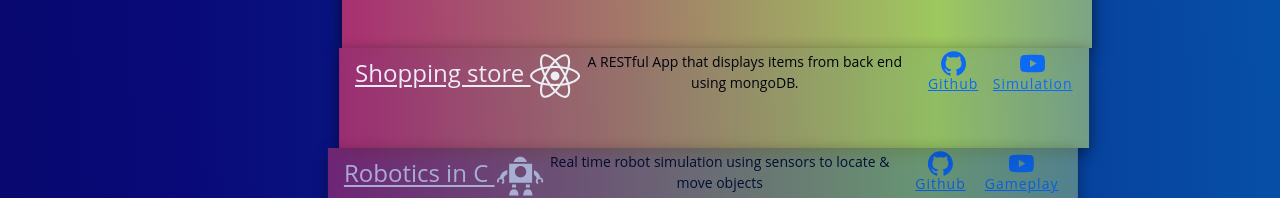
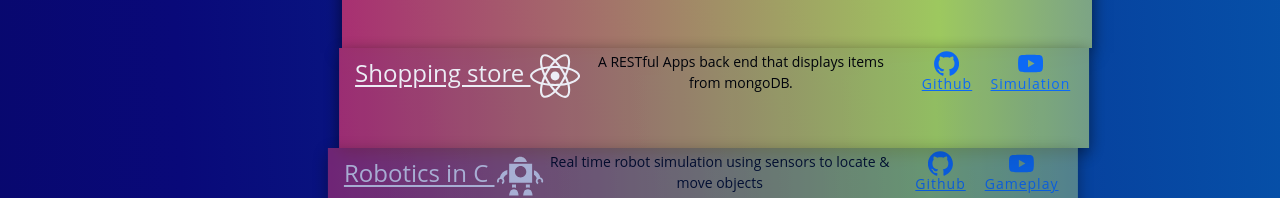
Before and after one commit to RolandosG/portfolioSite, a React (Create React App) app: page /Portfolio in a window 1280 px wide. Shown: the part 170-368 px from the top of the page. Built offline with nearby package versions, Linux system fonts and the light colour scheme.

Commit message:
updated shopmart

```diff
--- a/src/pages/Portfolio.js
+++ b/src/pages/Portfolio.js
@@ -31,6 +31,7 @@ const Portfolio = () => {
 
           <ul style={{width: '1200px', height: '1200px'}}>
           <div class='container'>
+
             <div class='zoom'>
           <li class ="slideRight slides" style={{animation: "slideRight ease 2.4s forwards 2.2s", background: 'linear-gradient(88deg,#a82e72,#9dc85f,#1b3af5,#cee7a2)',
   backgroundSize: '240% 240%',
@@ -48,9 +49,9 @@ const Portfolio = () => {
   backgroundSize: '240% 240%',
   }}>
             <div className='title'>Shopping store <FaReact  size={'50px'}/></div>
-            <div className='desc'>A RESTful App that displays items from back end using mongoDB.
-            <a style={{marginLeft: '15px'}} href="https://github.com/RolandosG/Store-page-REACT" target="_blank" rel="noopener noreferrer"><SiGithub  size={'25px'}/>Github</a>
-            <a style={{marginLeft: '10px'}} href="https://youtu.be/a51OEI5wD8A" target="_blank" rel="noopener noreferrer"><SiYoutube size={'25px'}/>Simulation</a>
+            <div className='desc'>A RESTful Apps back end that displays items from mongoDB.
+            <a style={{marginLeft: '15px'}} href="https://github.com/RolandosG/backend" target="_blank" rel="noopener noreferrer"><SiGithub  size={'25px'}/>Github</a>
+            <a style={{marginLeft: '10px'}} href="https://storepage-back-end.herokuapp.com/products" target="_blank" rel="noopener noreferrer"><SiYoutube size={'25px'}/>Simulation</a>
             </div>
           </li>
            </div>
@@ -62,7 +63,7 @@ const Portfolio = () => {
             <div className='title'>Robotics in C <GiVintageRobot size={'50px'}/></div>
             <div className='desc'>Real time robot simulation using sensors to locate & move objects
             <a style={{marginLeft: '15px'}} href="https://github.com/RolandosG/Rolos-Grand-Adventure" target="_blank" rel="noopener noreferrer"><SiGithub  size={'25px'}/>Github</a>
-            <a style={{marginLeft: '10px'}} href="https://youtu.be/GpPjLehmRSk" target="_blank" rel="noopener noreferrer"><SiYoutube size={'25px'}/>Gameplay</a>
+            <a style={{marginLeft: '10px'}} href="https://youtu.be/a51OEI5wD8A" target="_blank" rel="noopener noreferrer"><SiYoutube size={'25px'}/>Gameplay</a>
 
             </div>
           </li>
```
